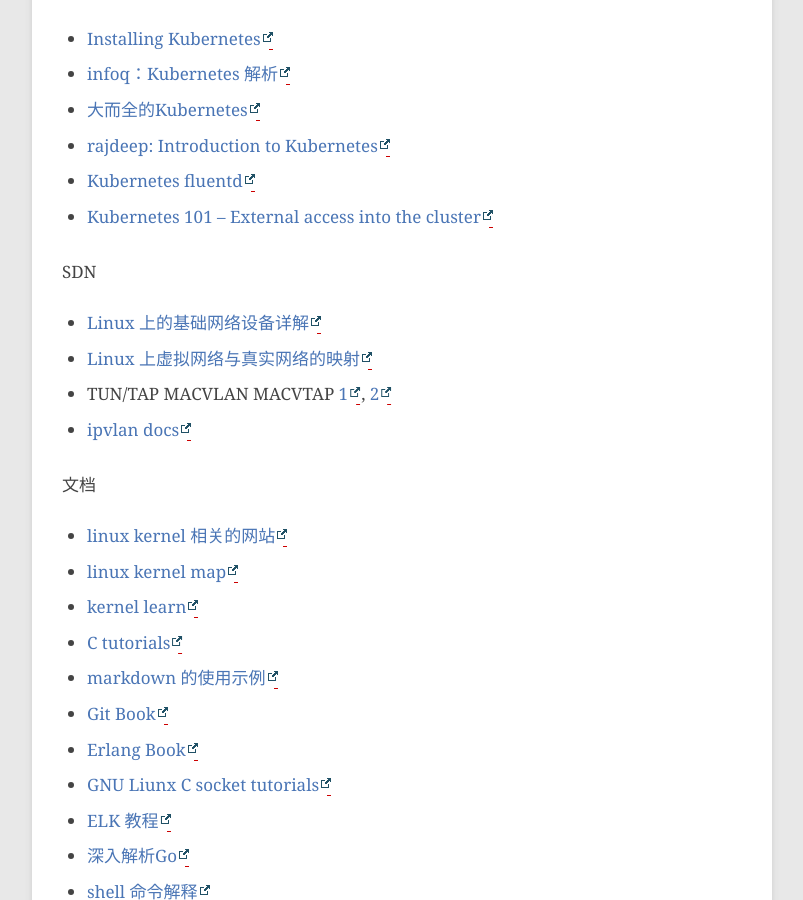
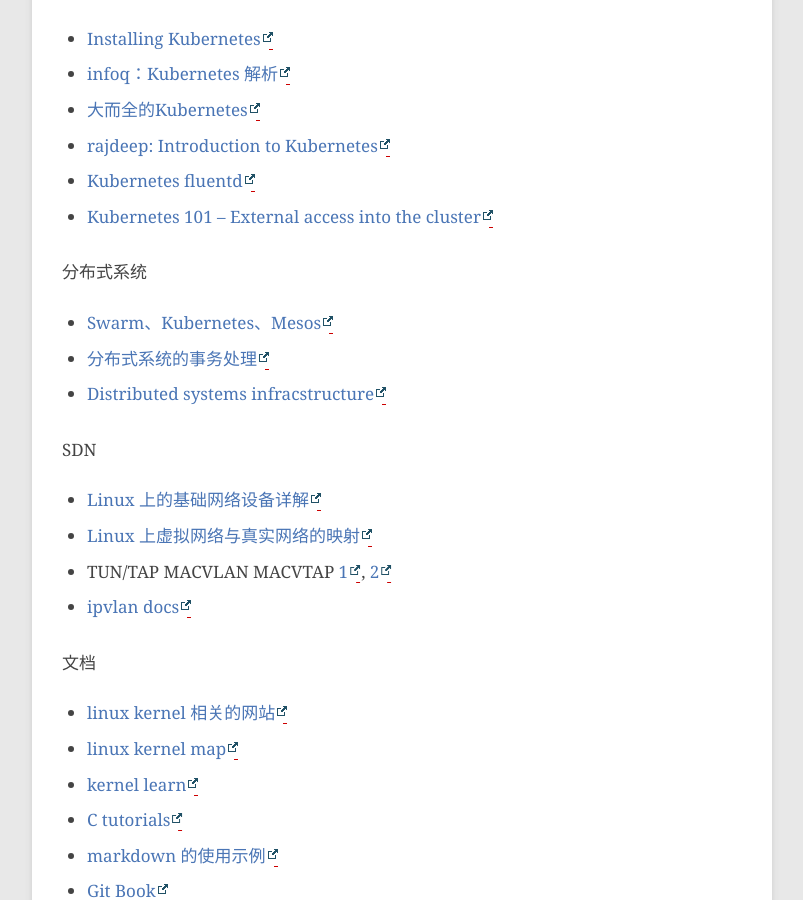
Before and after one commit to hushi55/hushi55.github.io, a Jekyll site: the page built from _posts/blog/2015-01-30-blogs.md, in a window 1280 px wide and 900 px high, scrolled down 3751 px. Shown: the whole window, without its empty margins (78-881 px from the left). Built offline with Jekyll 4.4.1, drawn with Linux system fonts in a browser that asks for light colours; comment, search, counter and statistics services are not loaded.

Commit message:
add distrubuted systems blogs

```diff
--- a/_posts/blog/2015-01-30-blogs.md
+++ b/_posts/blog/2015-01-30-blogs.md
@@ -125,6 +125,12 @@
 - [Kubernetes fluentd](http://blog.raintown.org/2014/11/logging-kubernetes-pods-using-fluentd.html)
 - [Kubernetes 101 – External access into the cluster](http://www.dasblinkenlichten.com/kubernetes-101-external-access-into-the-cluster)
 
+分布式系统
+
+- [Swarm、Kubernetes、Mesos](http://dockone.io/article/1138)
+- [分布式系统的事务处理](http://coolshell.cn/articles/10910.html)
+- [Distributed systems infracstructure ](http://www.read.seas.harvard.edu/~kohler/class/cs239-w08/)
+
 SDN
 
 - [Linux 上的基础网络设备详解](http://www.ibm.com/developerworks/cn/linux/1310_xiawc_networkdevice/index.html)
```
Also changed, not shown: 1 other file.
